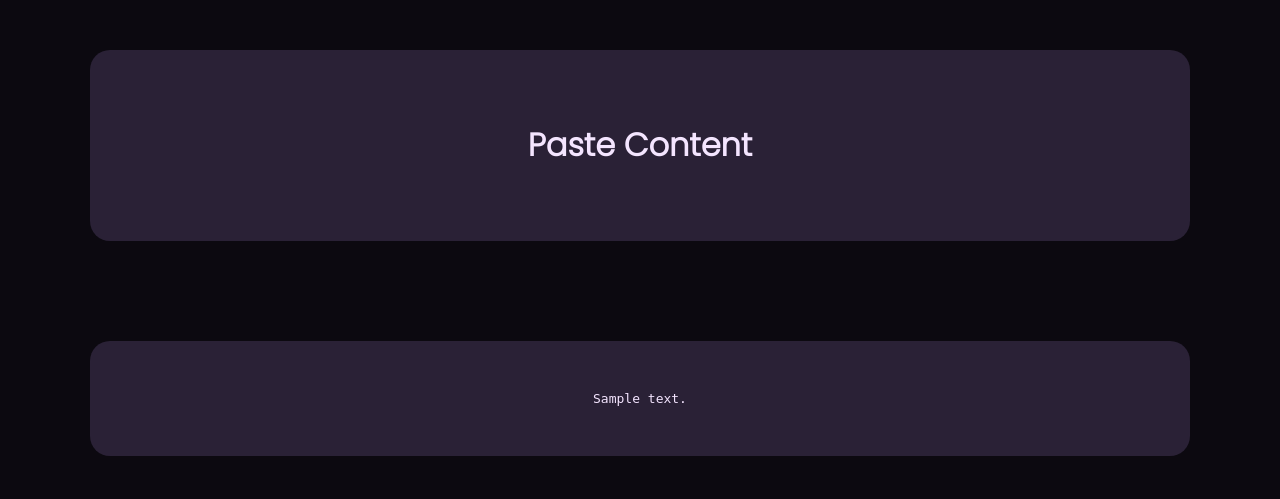
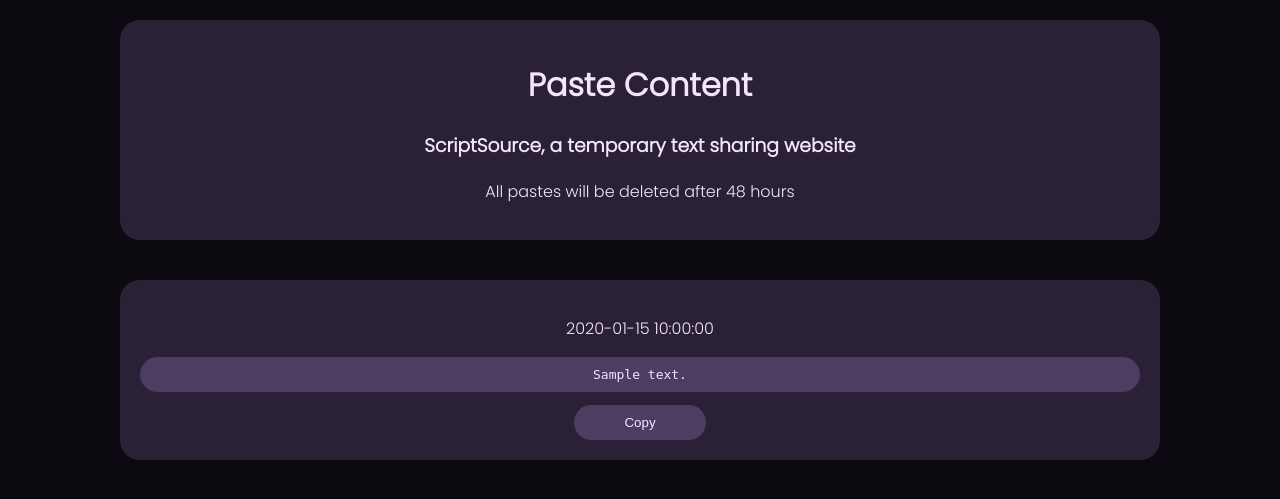
Before and after one commit to Bluemethyst/ScriptSource, a Flask app: template templates/paste.html in a window 1280 px wide. Shown: the top 499 px of the page. Run offline with Flask 3, Linux system fonts and the light colour scheme; the template is opened without the code that fills it: most values are stand-ins (such as "Sample title", 1, 10 or a date in 2020).

Commit message:
woo i think we done for v1?

```diff
--- a/app.py
+++ b/app.py
@@ -1,11 +1,21 @@
 try:
     from flask import Flask, request, jsonify, render_template, redirect, url_for
+    from apscheduler.schedulers.background import BackgroundScheduler
 except ImportError:
     import subprocess
+    import time as t
     subprocess.run("pip install Flask")
+    t.sleep(10)
+    subprocess.run("pip install APScheduler")
+    t.sleep(10)
+    from flask import Flask, request, jsonify, render_template, redirect, url_for
+    from apscheduler.schedulers.background import BackgroundScheduler
 from time import time, strftime, localtime
 import random
 import string
+import sqlite3
+import datetime
+
 
 app = Flask(__name__)
 pastes = {}
@@ -13,9 +23,36 @@ pastes = {}
 def generate_unique_id():
     return ''.join(random.choices(string.ascii_uppercase, k=5))
 
+def create_connection():
+    conn = None;
+    try:
+        conn = sqlite3.connect('pastes.db') # Creates a database named pastes.db if it doesn't exist
+        print(sqlite3.version)
+    except Exception as e:
+        print(e)
+    finally:
+        if conn:
+            return conn
+
+def create_table(conn):
+    try:
+        sql = '''CREATE TABLE IF NOT EXISTS pastes (
+                    id text PRIMARY KEY,
+                    content text NOT NULL,
+                    epoch_created_at real NOT NULL,
+                    created_at text NOT NULL
+                );'''
+        c = conn.cursor()
+        c.execute(sql)
+    except Exception as e:
+        print(e)
+
+
 # Web Interface Routes
 @app.route('/', methods=['GET'])
 def homepage():
+    conn = create_connection()
+    create_table(conn)
     return render_template('index.html')
 
 @app.route('/paste', methods=['POST'])
@@ -26,13 +63,23 @@ def create_paste():
         unique_id = generate_unique_id()
     timestamp = time()
     pastes[unique_id] = {'content': content, 'epoch_created_at': timestamp, 'created_at': strftime('%Y-%m-%d %H:%M:%S', localtime(timestamp))}
+    conn = create_connection()
+    with conn:
+        sql = '''INSERT INTO pastes(id,content,epoch_created_at,created_at) VALUES(?,?,?,?)'''
+        cur = conn.cursor()
+        cur.execute(sql, (unique_id, content, timestamp, strftime('%Y-%m-%d %H:%M:%S', localtime(timestamp))))
     return redirect(url_for('get_paste', id=unique_id))
+
 
 @app.route('/<id>', methods=['GET'])
 def get_paste(id):
-    paste = pastes.get(id)
-    if paste:
-        return render_template('paste.html', content=paste['content'])
+    conn = create_connection()
+    with conn:
+        cur = conn.cursor()
+        cur.execute("SELECT * FROM pastes WHERE id=?", (id,))
+        row = cur.fetchone()
+    if row:
+        return render_template('paste.html', content=row[1], epoch_created_at=row[2], id=id)
     else:
         return 'Paste not found', 404
 
@@ -47,15 +94,40 @@ def api_create_paste():
         unique_id = generate_unique_id()
     timestamp = time()
     pastes[unique_id] = {'content': content, 'epoch_created_at': timestamp, 'created_at': strftime('%Y-%m-%d %H:%M:%S', localtime(timestamp))}
+    conn = create_connection()
+    with conn:
+        sql = '''INSERT INTO pastes(id,content,epoch_created_at,created_at) VALUES(?,?,?,?)'''
+        cur = conn.cursor()
+        cur.execute(sql, (unique_id, content, timestamp, strftime('%Y-%m-%d %H:%M:%S', localtime(timestamp))))
     return jsonify({'message': 'Paste created successfully', 'id': unique_id}), 201
 
 @app.route('/api/<id>', methods=['GET'])
 def api_get_paste(id):
-    paste = pastes.get(id)
-    if paste:
-        return jsonify({'content': paste['content'], 'epoch_created_at': paste['epoch_created_at'], 'created_at': paste['created_at']})
+    conn = create_connection()
+    with conn:
+        cur = conn.cursor()
+        cur.execute("SELECT * FROM pastes WHERE id=?", (id,))
+        row = cur.fetchone()
+    if row:
+        return jsonify({'content': row[1], 'epoch_created_at': row[2], 'created_at': row[3]})
     else:
         return jsonify({'error': 'Paste not found'}), 404
 
+def cleanup():
+    conn = create_connection()
+    with conn:
+        cur = conn.cursor()
+        cur.execute("SELECT * FROM pastes")
+        rows = cur.fetchall()
+    for row in rows:
+        timestamp = datetime.datetime.strptime(row[3], '%Y-%m-%d %H:%M:%S')
+        if (datetime.datetime.now() - timestamp).total_seconds() > 48*60*60:
+            cur.execute("DELETE FROM pastes WHERE id=?", (row[0],))
+    print('Cleanup completed')
+
 if __name__ == '__main__':
+    scheduler = BackgroundScheduler()
+    scheduler.add_job(cleanup, 'interval', hours=2)
+    scheduler.start()
+
     app.run(debug=True)
--- a/static/css/paste.css
+++ b/static/css/paste.css
@@ -21,13 +21,43 @@ body {
     color: var(--font-color);
 }
 
-#title,
-#output {
+#output-div,
+#title {
     background-color: var(--main-color-bg-2);
     justify-content: center;
     border-radius: 20px;
-    padding: 50px;
+    padding: 20px;
     text-align: center;
-    margin: 50px;
+    margin: 20px;
     width: 1000px;
 }
+
+#copy-button {
+    color: var(--font-color);
+    border-radius: 50px;
+    background-color: var(--main-color-bg-3);
+    border: none;
+    padding: 10px;
+    padding-left: 50px;
+    padding-right: 50px;
+}
+
+#copy-button:hover {
+    cursor: pointer;
+}
+
+#paste-content {
+    color: var(--font-color);
+    border-radius: 20px;
+    background-color: var(--main-color-bg-3);
+    border: none;
+    padding: 10px;
+    white-space: pre-wrap;
+}
+
+@media (max-width: 600px) {
+    #paste-content {
+        font-size: 1.5em;
+        padding: 15px;
+    }
+}
--- a/templates/paste.html
+++ b/templates/paste.html
@@ -2,13 +2,74 @@
 <html lang="en">
     <head>
         <meta charset="UTF-8" />
+        <meta name="description" content="{{ content }}" />
+        <meta property="og:type" content="website" />
+        <meta property="og:url" content="https://ss.bluemethyst.dev/{{ id }}" />
+        <meta property="og:title" content="View Paste" />
+        <meta property="og:description" content="{{ content }}" />
+        <meta
+            property="twitter:url"
+            content="https://ss.bluemethyst.dev/{{ id }}"
+        />
+        <meta property="twitter:title" content="View Paste" />
+        <meta property="twitter:description" content="{{ content }}" />
+        <link
+            rel="icon"
+            href="{{ url_for('static', filename='img/favicon.ico') }}"
+        />
         <link rel="stylesheet" href="static/css/paste.css" />
         <title>View Paste</title>
+        <!-- jQuery -->
+        <script src="https://ajax.googleapis.com/ajax/libs/jquery/3.5.1/jquery.min.js"></script>
+
+        <!-- Toastr style -->
+        <link
+            href="https://cdnjs.cloudflare.com/ajax/libs/toastr.js/latest/toastr.min.css"
+            rel="stylesheet"
+        />
+
+        <!-- Toastr script -->
+        <script src="https://cdnjs.cloudflare.com/ajax/libs/toastr.js/latest/toastr.min.js"></script>
     </head>
     <body>
         <div id="title">
             <h1>Paste Content</h1>
+            <h3>ScriptSource, a temporary text sharing website</h3>
+            <p>All pastes will be deleted after 48 hours</p>
         </div>
-        <pre id="output">{{ content }}</pre>
+        <div id="output-div">
+            <p
+                id="date-created"
+                title="This date has been converted to your local timezone"
+            >
+                {{ date_created }}
+            </p>
+            <pre id="paste-content">{{ content }}</pre>
+            <button id="copy-button" onclick="copyToClipboard()">Copy</button>
+            <script>
+                function copyToClipboard() {
+                    var copyText =
+                        document.getElementById("paste-content").innerText;
+                    navigator.clipboard.writeText(copyText).then(
+                        function () {
+                            console.log("Copying to clipboard was successful!");
+                            toastr.success("Copied to clipboard!");
+                        },
+                        function (err) {
+                            console.error("Could not copy text: ", err);
+                            toastr.error("Failed to copy text");
+                        }
+                    );
+                }
+            </script>
+        </div>
+
+        <script>
+            var epochTimestamp = {{ epoch_created_at }}; // Pass the epoch timestamp from the server to the client
+            var date = new Date(epochTimestamp * 1000); // Convert the epoch timestamp to milliseconds
+            var options = { year: 'numeric', month: 'long', day: 'numeric', hour: 'numeric', minute: 'numeric', second: 'numeric' };
+            var localDateTime = date.toLocaleString('default', options); // Convert the date to the user's local timezone
+            document.getElementById('date-created').innerText = 'Script Created at: ' + localDateTime;
+        </script>
     </body>
 </html>
```
Also changed, not shown: static/css/index.css (+16 -4 lines), templates/index.html (+17 -0 lines), static/img/favicon.ico (added), static/img/scriptsource.png (added), 1 other file.
